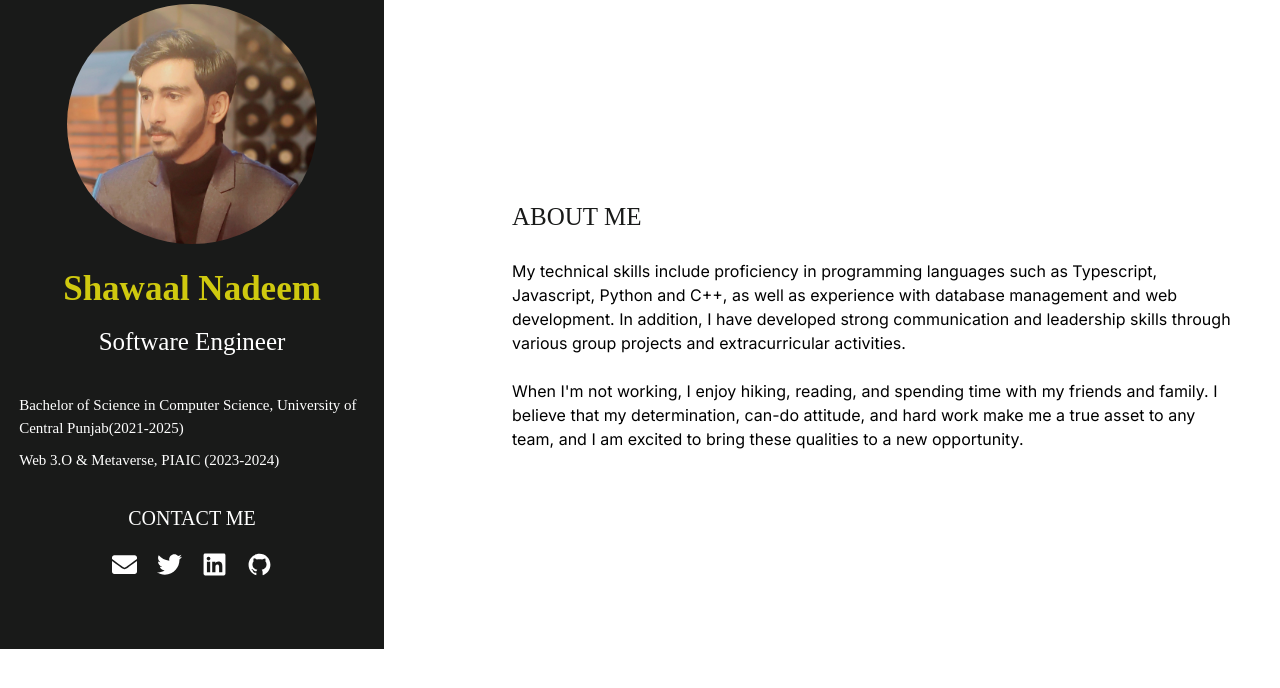
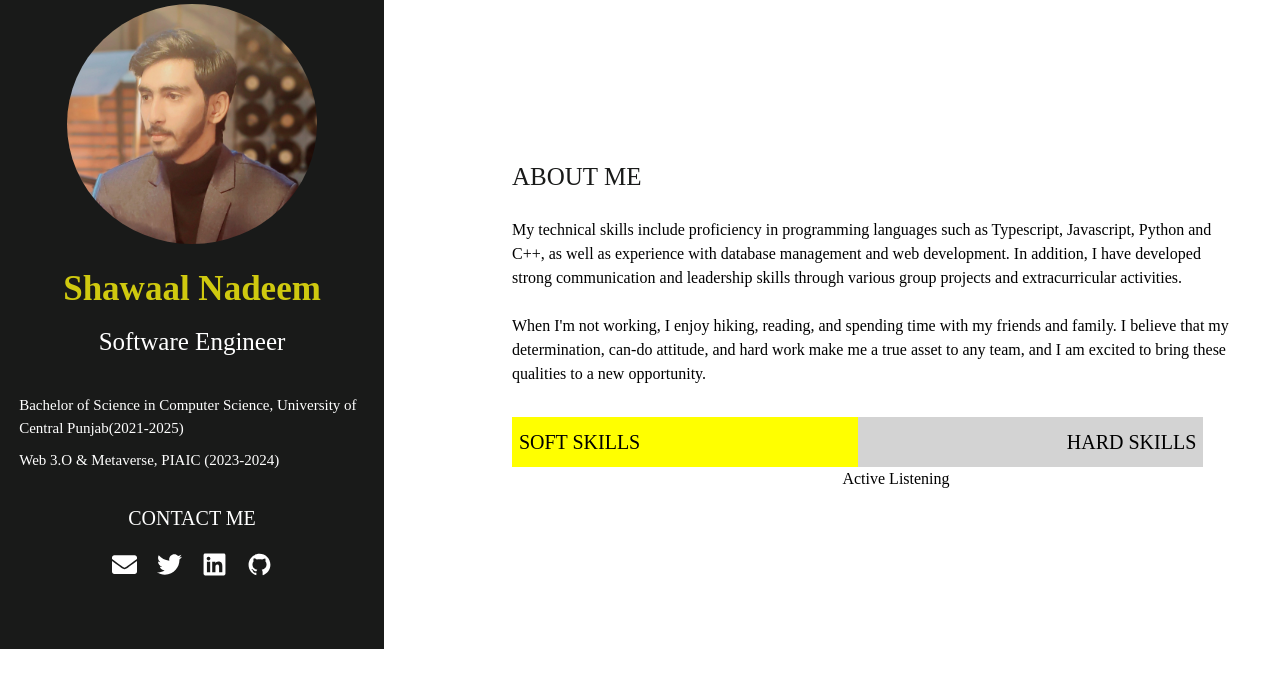
Before and after one commit to Shawaal-Nadeem/Resume-in-Next-JS, a Next.js app: page / in a window 1280 px wide. Shown: the top 688 px of the page. Built offline with nearby package versions, Linux system fonts and the light colour scheme.

Commit message:
overlay complete & working on about section

```diff
--- a/src/app/globals.css
+++ b/src/app/globals.css
@@ -65,10 +65,10 @@ margin-top: 2%;
 {
   box-sizing: border-box;
   width: 60%;
+  font-family: oswald;
 }
 .about-section h2
 {
-  font-family: oswald;
   font-size: 25px;
   color: rgb(25 26 25);
 margin-bottom: 3%;
@@ -77,3 +77,41 @@ margin-bottom: 3%;
 {
 width: 95%;
 }
+.about-section .buttons
+{
+  display: flex;
+  justify-content: space-between;
+  margin-top: 4%;
+  width: 90%;
+}
+.about-section .buttons button
+{
+  width: 50%;
+  height: 50px;
+  background-color: blue;
+  font-size: 20px;
+}
+.about-section .buttons .b1
+{
+text-align: start;
+padding-left: 1%;
+background-color: yellow;
+}
+.about-section .buttons .b1:hover,.about-section .buttons .b2:hover
+{
+  background-color: black;
+  color: yellow;
+  transition: .4s;
+}
+.about-section .buttons .b2
+{
+  background-color: lightgrey;
+text-align: end;
+padding-right: 1%;
+}
+.socialButtons
+{
+  display: grid;
+  grid-template-columns: repeat(auto-fit, minmax(100px, 1fr));
+  gap: 10px;
+}
--- a/src/app/page.tsx
+++ b/src/app/page.tsx
@@ -2,6 +2,7 @@ import { FaTwitter } from 'react-icons/fa';
 import { FaEnvelope } from 'react-icons/fa';
 import { FaLinkedin } from 'react-icons/fa';
 import{AiFillGithub} from 'react-icons/ai'
+
 export default function Home() {
   return (
    <div className="main">
@@ -16,17 +17,24 @@ export default function Home() {
 <h5>CONTACT ME</h5>
 <div className='icons'>
 <a href='mailto:hafizshawalnadeem@gmail.com'><FaEnvelope style={{color:'white',cursor:'pointer'}} size={25} /></a>
-<FaTwitter style={{color:'white',cursor:'pointer',marginLeft:'20px'}} size={25} />
-<FaLinkedin style={{color:'white',cursor:'pointer',marginLeft:'20px'}} size={25} />
-<AiFillGithub style={{color:'white',cursor:'pointer',marginLeft:'20px'}} size={25} />
+<a href='https://twitter.com/ShawaalNadeem?t=IjNgxDNGOgIO6X8FQt_jZg&s=09'><FaTwitter style={{color:'white',cursor:'pointer',marginLeft:'20px'}} size={25} /></a>
+<a href='https://www.linkedin.com/in/shawaal-nadeem-a72972253/'><FaLinkedin style={{color:'white',cursor:'pointer',marginLeft:'20px'}} size={25} /></a>
+<a href='https://github.com/Shawaal-Nadeem'><AiFillGithub style={{color:'white',cursor:'pointer',marginLeft:'20px'}} size={25} /></a>
+</div>
 </div>
 
-</div>
 <div className="about-section">
 <h2>ABOUT ME</h2>
 <p>My technical skills include proficiency in programming languages such as Typescript, Javascript, Python and C++, as well as experience with database management and web development. In addition, I have developed strong communication and leadership skills through various group projects and extracurricular activities.</p>
 <br/>
 <p>When I'm not working, I enjoy hiking, reading, and spending time with my friends and family. I believe that my determination, can-do attitude, and hard work make me a true asset to any team, and I am excited to bring these qualities to a new opportunity.</p>
+<div className='buttons'>
+<button className='b1'>SOFT SKILLS</button>
+<button className='b2'>HARD SKILLS</button>
+</div>
+<div className='socialButtons'>
+  <button>Active Listening</button>
+</div>
 </div>
 
    </div>
```
